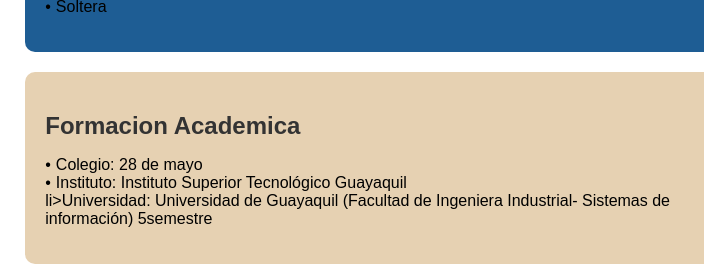
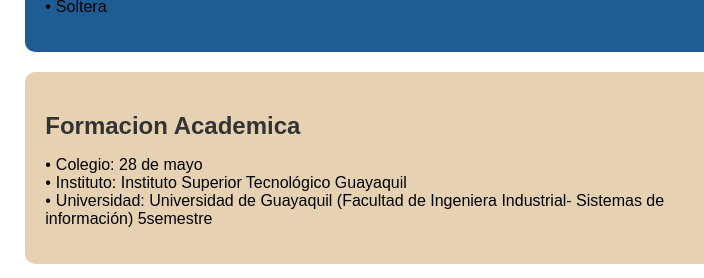
Before and after one commit to adelavargas/AdelaVargas.github.io, a plain HTML site: page index.html in a window 1280 px wide. Shown: the top 278 px of the page, 432-1136 px from the left. Drawn offline with Linux system fonts and the light colour scheme.

Commit message:
Update index.html

```diff
--- a/index.html
+++ b/index.html
@@ -115,7 +115,7 @@
             <ul>
                 <li>Colegio: 28 de mayo</li>
                 <li>Instituto: Instituto Superior Tecnológico Guayaquil</li>
-                li>Universidad: Universidad de Guayaquil (Facultad de Ingeniera Industrial- Sistemas de información)
+                <li>Universidad: Universidad de Guayaquil (Facultad de Ingeniera Industrial- Sistemas de información)
                 5semestre </li>
             </ul>
         </div>
```
